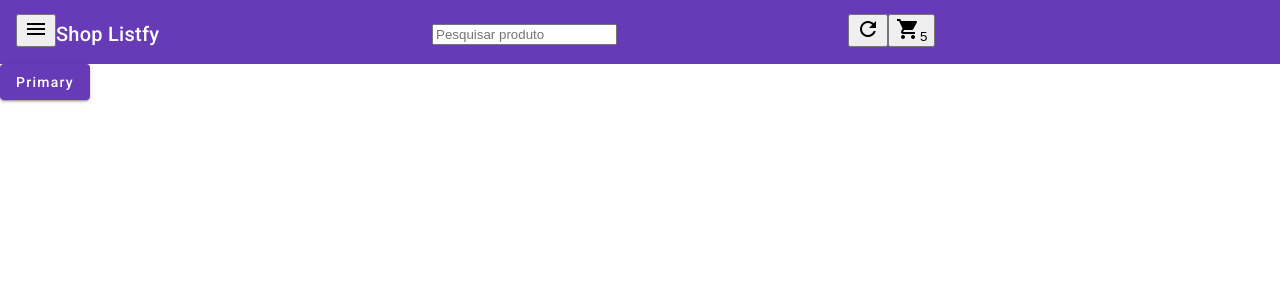
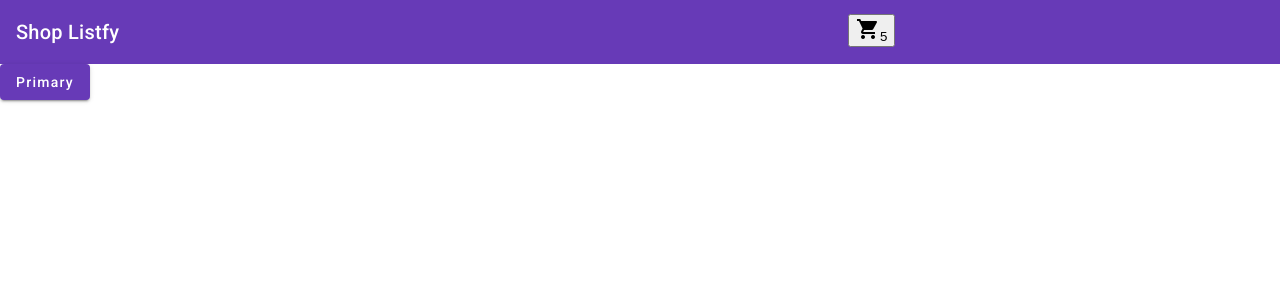
Before and after one commit to reotsugua/angular-shopListify, an Angular app in the folder shoplistify/: page / in a window 1280 px wide. Shown: the top 300 px of the page. Built offline with nearby package versions, Linux system fonts and the light colour scheme; no server answers.

Commit message:
<style>: mudando código da top bar

```diff
--- a/shoplistify/src/app/core/components/top-bar/top-bar.component.html
+++ b/shoplistify/src/app/core/components/top-bar/top-bar.component.html
@@ -1,22 +1,22 @@
 <mat-toolbar color="primary">
     <div class="ml-auto" style="flex: 1;">
-      <button mat-icon-button aria-label="Menu">
+      <!-- <button mat-icon-button aria-label="Menu">
         <mat-icon>menu</mat-icon>
-      </button>
+      </button> -->
       <span>Shop Listfy</span>
       <span class="example-spacer"></span>
     </div>
 
     <div class="ml-auto" style="flex: 1;">
 
-          <input matInput placeholder="Pesquisar produto">
+          <!-- <input matInput placeholder="Pesquisar produto"> -->
     </div>
 
     <!-- Adicione ml-auto para colocar os botões à direita -->
     <div class="ml-auto" style="flex: 1;">
-      <button mat-icon-button >
+      <!-- <button mat-icon-button >
         <mat-icon>refresh</mat-icon>
-      </button>
+      </button> -->
       <button mat-icon-button>
         <mat-icon>shopping_cart</mat-icon>
         <span class="badge">5</span>
```
